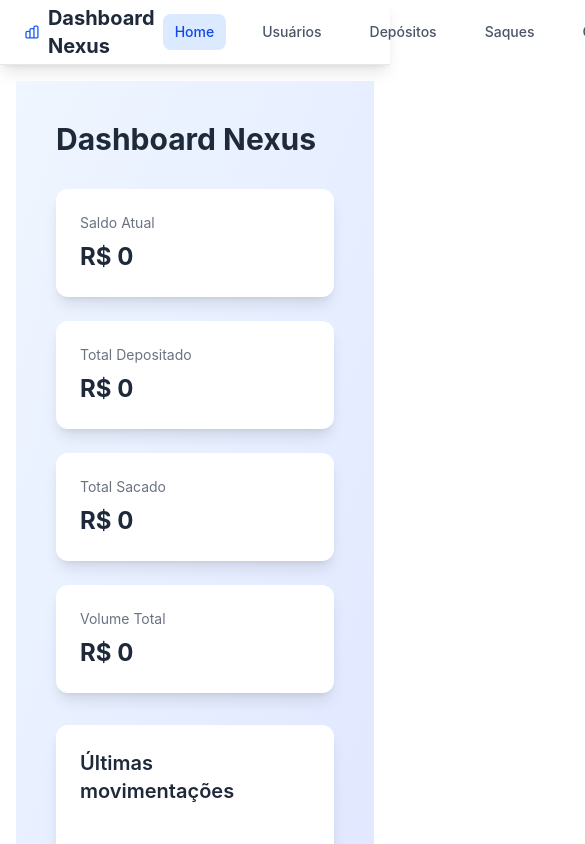
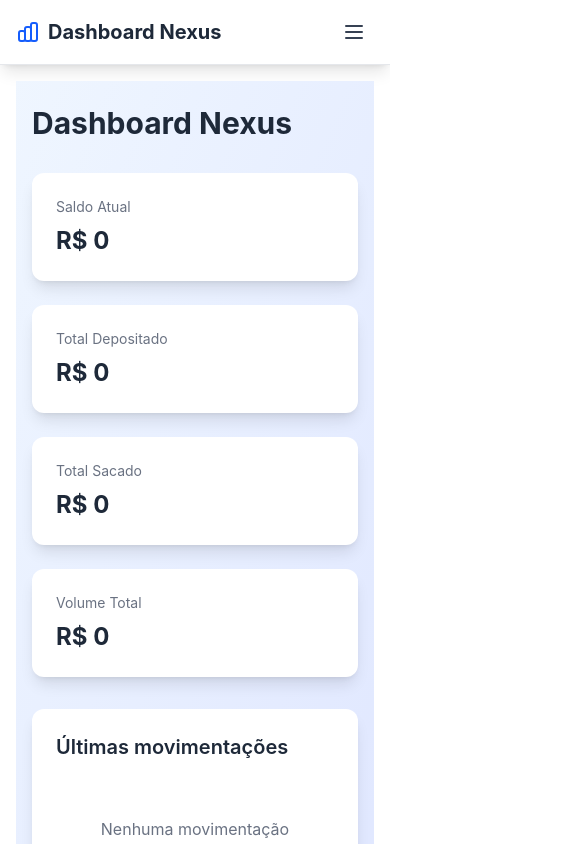
Before and after one commit to Lucas-CMeira/NexusDashboard, a React (Vite) app: page / in a window 390 px wide. Shown: the top 844 px of the page, 585 px wide, since content can reach past the window. Built offline with nearby package versions, Linux system fonts and the light colour scheme; sample sign-in values are in the browser's storage.

Commit message:
ResponsividadeFeita

```diff
--- a/src/components/Navbar.tsx
+++ b/src/components/Navbar.tsx
@@ -1,13 +1,15 @@
 import { Link, useLocation } from "react-router-dom";
-import { useContext } from "react";
+import { useContext, useState } from "react";
 import { UserContext } from "../context/user-context";
 
 const Navbar = () => {
   const location = useLocation();
   const { user, logout } = useContext(UserContext);
+  const [menuOpen, setMenuOpen] = useState(false);
 
   const handleLogout = () => {
     logout();
+    setMenuOpen(false);
   };
 
   const navItems = [
@@ -24,14 +26,55 @@ const Navbar = () => {
 
   return (
     <nav className="w-full bg-white shadow-lg border-b border-gray-200">
-      <div className="max-w-7xl mx-auto px-6 h-16 flex items-center justify-between">
+      <div className="max-w-7xl mx-auto px-4 sm:px-6 h-16 flex items-center justify-between">
         <div className="text-xl font-bold text-gray-800 flex items-center gap-2">
-          <svg className="w-6 h-6 text-blue-600" fill="none" stroke="currentColor" viewBox="0 0 24 24">
-            <path strokeLinecap="round" strokeLinejoin="round" strokeWidth={2} d="M9 19v-6a2 2 0 00-2-2H5a2 2 0 00-2 2v6a2 2 0 002 2h2a2 2 0 002-2zm0 0V9a2 2 0 012-2h2a2 2 0 012 2v10m-6 0a2 2 0 002 2h2a2 2 0 002-2m0 0V5a2 2 0 012-2h2a2 2 0 012 2v14a2 2 0 01-2 2h-2a2 2 0 01-2-2z" />
+          <svg
+            className="w-6 h-6 text-blue-600"
+            fill="none"
+            stroke="currentColor"
+            viewBox="0 0 24 24"
+          >
+            <path
+              strokeLinecap="round"
+              strokeLinejoin="round"
+              strokeWidth={2}
+              d="M9 19v-6a2 2 0 00-2-2H5a2 2 0 00-2 2v6a2 2 0 002 2h2a2 2 0 002-2zm0 0V9a2 2 0 012-2h2a2 2 0 012 2v10m-6 0a2 2 0 002 2h2a2 2 0 002-2m0 0V5a2 2 0 012-2h2a2 2 0 012 2v14a2 2 0 01-2 2h-2a2 2 0 01-2-2z"
+            />
           </svg>
           Dashboard Nexus
         </div>
-        <div className="flex items-center gap-6">
+
+        <button
+          onClick={() => setMenuOpen((prev) => !prev)}
+          className="md:hidden text-gray-700 p-2 rounded-lg hover:bg-gray-100"
+          aria-label="Abrir menu"
+          aria-expanded={menuOpen}
+        >
+          <svg
+            className="w-6 h-6"
+            fill="none"
+            stroke="currentColor"
+            viewBox="0 0 24 24"
+          >
+            {menuOpen ? (
+              <path
+                strokeLinecap="round"
+                strokeLinejoin="round"
+                strokeWidth={2}
+                d="M6 18L18 6M6 6l12 12"
+              />
+            ) : (
+              <path
+                strokeLinecap="round"
+                strokeLinejoin="round"
+                strokeWidth={2}
+                d="M4 6h16M4 12h16M4 18h16"
+              />
+            )}
+          </svg>
+        </button>
+
+        <div className="hidden md:flex items-center gap-6">
           {navItems.map((item) => {
             const isActive = location.pathname === item.path;
             return (
@@ -49,10 +92,20 @@ const Navbar = () => {
             );
           })}
         </div>
-        <div className="flex items-center gap-4">
+        <div className="hidden md:flex items-center gap-4">
           <div className="flex items-center gap-2 text-sm text-gray-600">
-            <svg className="w-4 h-4" fill="none" stroke="currentColor" viewBox="0 0 24 24">
-              <path strokeLinecap="round" strokeLinejoin="round" strokeWidth={2} d="M16 7a4 4 0 11-8 0 4 4 0 018 0zM12 14a7 7 0 00-7 7h14a7 7 0 00-7-7z" />
+            <svg
+              className="w-4 h-4"
+              fill="none"
+              stroke="currentColor"
+              viewBox="0 0 24 24"
+            >
+              <path
+                strokeLinecap="round"
+                strokeLinejoin="round"
+                strokeWidth={2}
+                d="M16 7a4 4 0 11-8 0 4 4 0 018 0zM12 14a7 7 0 00-7 7h14a7 7 0 00-7-7z"
+              />
             </svg>
             <span className="font-medium">Bem-vindo, {user?.name}</span>
           </div>
@@ -60,13 +113,58 @@ const Navbar = () => {
             onClick={handleLogout}
             className="text-sm text-red-500 hover:text-red-600 transition duration-200 flex items-center gap-1 px-3 py-2 rounded-lg hover:bg-red-50"
           >
-            <svg className="w-4 h-4" fill="none" stroke="currentColor" viewBox="0 0 24 24">
-              <path strokeLinecap="round" strokeLinejoin="round" strokeWidth={2} d="M17 16l4-4m0 0l-4-4m4 4H7m6 4v1a3 3 0 01-3 3H6a3 3 0 01-3-3V7a3 3 0 013-3h4a3 3 0 013 3v1" />
+            <svg
+              className="w-4 h-4"
+              fill="none"
+              stroke="currentColor"
+              viewBox="0 0 24 24"
+            >
+              <path
+                strokeLinecap="round"
+                strokeLinejoin="round"
+                strokeWidth={2}
+                d="M17 16l4-4m0 0l-4-4m4 4H7m6 4v1a3 3 0 01-3 3H6a3 3 0 01-3-3V7a3 3 0 013-3h4a3 3 0 013 3v1"
+              />
             </svg>
             Sair
           </button>
         </div>
       </div>
+
+      {menuOpen && (
+        <div className="md:hidden border-t border-gray-200 bg-white">
+          <div className="flex flex-col gap-1 p-3">
+            {navItems.map((item) => {
+              const isActive = location.pathname === item.path;
+              return (
+                <Link
+                  key={item.name}
+                  to={item.path}
+                  onClick={() => setMenuOpen(false)}
+                  className={`text-sm font-medium px-3 py-2 rounded-lg ${
+                    isActive
+                      ? "bg-blue-100 text-blue-700"
+                      : "text-gray-600 hover:text-blue-600 hover:bg-gray-100"
+                  }`}
+                >
+                  {item.name}
+                </Link>
+              );
+            })}
+            <div className="pt-3 border-t border-gray-200">
+              <div className="text-sm text-gray-700 mb-2">
+                Bem-vindo, {user?.name}
+              </div>
+              <button
+                onClick={handleLogout}
+                className="w-full text-left text-sm text-red-500 hover:text-red-600 px-3 py-2 rounded-lg hover:bg-red-50"
+              >
+                Sair
+              </button>
+            </div>
+          </div>
+        </div>
+      )}
     </nav>
   );
 };
--- a/src/pages/Convertion/Convertion.tsx
+++ b/src/pages/Convertion/Convertion.tsx
@@ -40,7 +40,7 @@ function Conversion() {
   };
 
   return (
-    <div className="p-10 bg-gradient-to-br from-blue-50 to-indigo-100 min-h-screen flex items-center justify-center">
+    <div className="min-h-screen bg-linear-to-br from-blue-50 to-indigo-100 flex items-center justify-center px-4 py-6 sm:px-6 sm:py-8 md:px-10 md:py-10">
       <div className="bg-white p-8 rounded-xl shadow-lg max-w-4xl w-full">
         <div className="flex items-center gap-3 mb-8">
           <div className="w-12 h-12 bg-purple-100 rounded-full flex items-center justify-center">
--- a/src/pages/Deposit/Deposit.tsx
+++ b/src/pages/Deposit/Deposit.tsx
@@ -24,7 +24,7 @@ function Deposit() {
   }
 
   return (
-    <div className="p-10 bg-linear-to-br from-blue-50 to-indigo-100 min-h-screen flex items-center justify-center">
+    <div className="min-h-screen bg-linear-to-br from-blue-50 to-indigo-100 flex items-center justify-center px-4 py-6 sm:px-6 sm:py-8 md:px-10 md:py-10">
       <div className="bg-white p-8 rounded-xl shadow-lg max-w-2xl w-full">
         <div className="flex items-center gap-3 mb-8">
           <div className="w-12 h-12 bg-green-100 rounded-full flex items-center justify-center">
--- a/src/pages/Home/Home.tsx
+++ b/src/pages/Home/Home.tsx
@@ -64,8 +64,11 @@ function Home() {
   const lastTransactions = [...transactions].slice(-5).reverse();
 
   return (
-    <div className="p-10 bg-linear-to-br from-blue-50 to-indigo-100 min-h-screen">
-      <h1 className="text-3xl font-bold text-gray-800 mb-8">Dashboard Nexus</h1>
+    <div className="min-h-screen bg-linear-to-br from-blue-50 to-indigo-100 px-4 py-6 sm:px-6 sm:py-8 md:px-10 md:py-10">
+      <div className="max-w-7xl mx-auto">
+        <h1 className="text-3xl font-bold text-gray-800 mb-8">
+          Dashboard Nexus
+        </h1>
         <div className="grid grid-cols-1 md:grid-cols-2 lg:grid-cols-4 gap-6 mb-8">
           {stats.map((stat, index) => (
             <div
@@ -128,6 +131,7 @@ function Home() {
           )}
         </div>
       </div>
+    </div>
   );
 }
 
--- a/src/pages/Login/Login.tsx
+++ b/src/pages/Login/Login.tsx
@@ -32,8 +32,8 @@ function Login() {
         variant="error"
       />
 
-      <div className="flex justify-center items-center m-30">
-        <div className="bg-white w-full max-w-md p-10 rounded-xl shadow-2xl">
+      <div className="flex justify-center items-center min-h-screen px-4 py-8 sm:px-6 sm:py-10">
+        <div className="bg-white w-full max-w-md p-6 sm:p-8 rounded-xl shadow-2xl">
           <h1 className="text-3xl font-semibold text-center text-gray-800 mb-8">
             Login
           </h1>
--- a/src/pages/Users/Users.tsx
+++ b/src/pages/Users/Users.tsx
@@ -34,7 +34,7 @@ function Users() {
   const totalPages = Math.ceil(sortedUsers.length / usersPerPage);
 
   return (
-    <div className="min-h-screen bg-gray-100 p-10">
+    <div className="min-h-screen bg-gray-100 px-4 py-6 sm:px-6 sm:py-8 md:px-10 md:py-10">
       <div className="max-w-6xl mx-auto bg-white rounded-xl shadow-md p-6">
         <h1 className="text-2xl font-semibold text-gray-800 mb-6">
           Usuários Ativos
--- a/src/pages/Withdraw/Withdraw.tsx
+++ b/src/pages/Withdraw/Withdraw.tsx
@@ -22,7 +22,7 @@ function Withdraw() {
   }
 
   return (
-    <div className="p-10 bg-linear-to-br from-blue-50 to-indigo-100 min-h-screen flex items-center justify-center">
+    <div className="min-h-screen bg-linear-to-br from-blue-50 to-indigo-100 flex items-center justify-center px-4 py-6 sm:px-6 sm:py-8 md:px-10 md:py-10">
       <div className="bg-white p-8 rounded-xl shadow-lg max-w-2xl w-full">
         <div className="flex items-center gap-3 mb-8">
           <div className="w-12 h-12 bg-red-100 rounded-full flex items-center justify-center">
```
Lines whose indentation alone changed are shown as unchanged.
